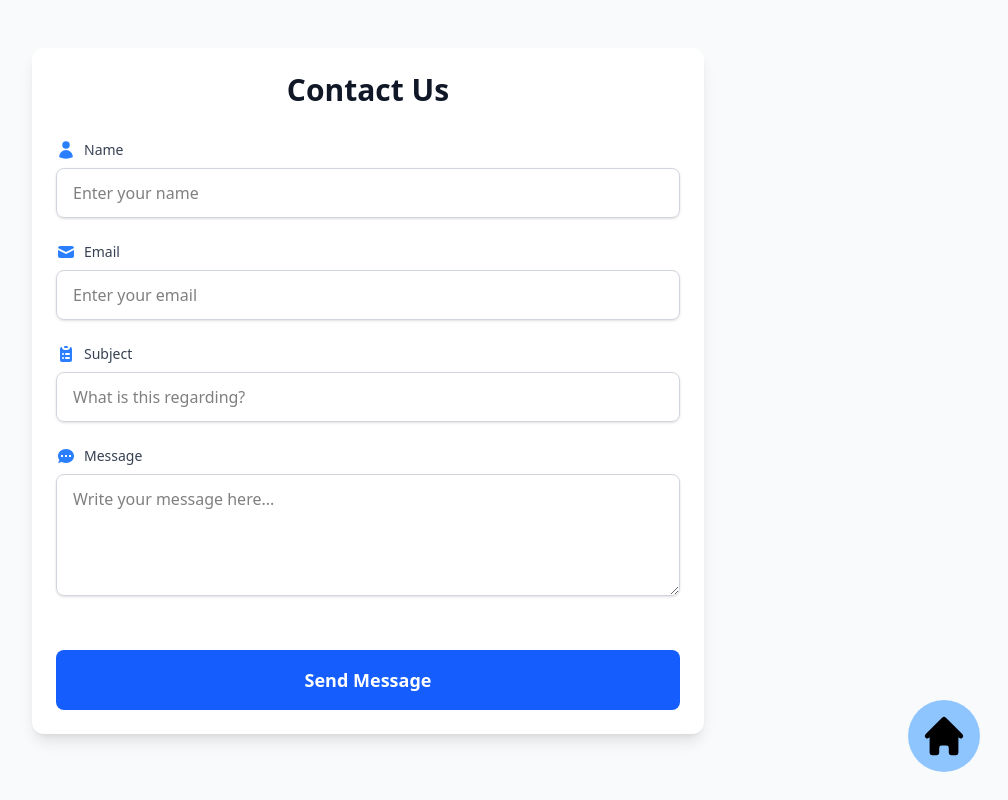
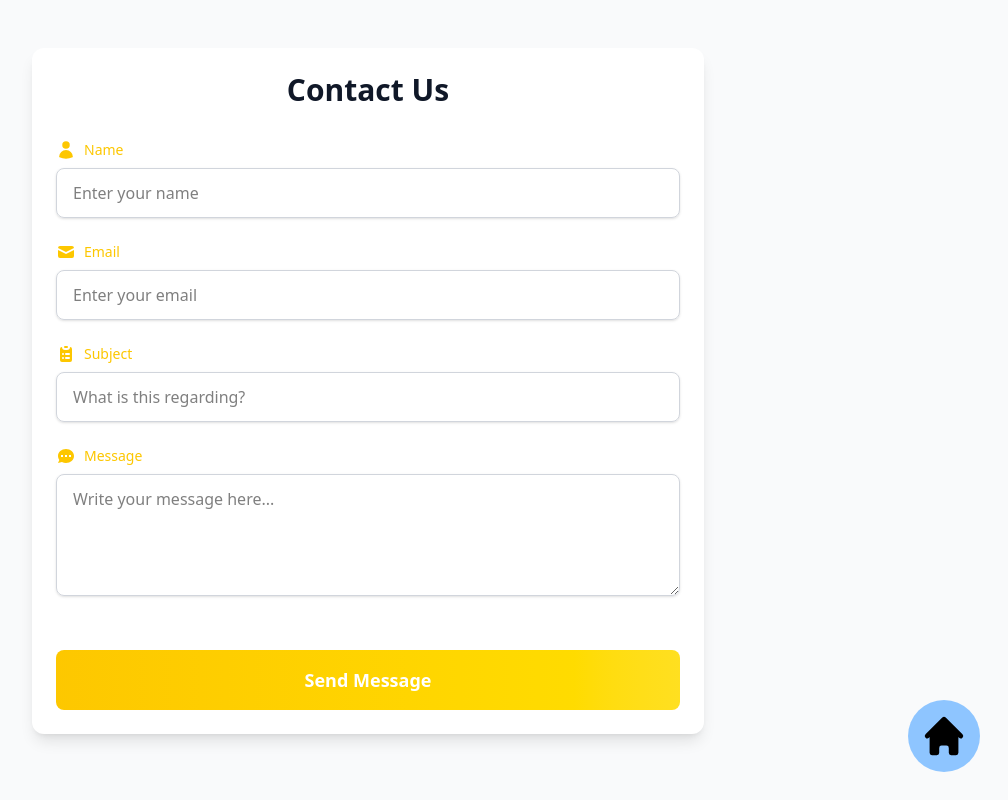
Before and after one commit to M3hTi/sample-amazon-react, a React (Vite) app: page /contactus in a window 1280 px wide. Shown: the whole page, without its empty margins (272-1280 px from the left). Built offline with nearby package versions, Linux system fonts and the light colour scheme; no server answers; what ldrs would draw is missing.

Commit message:
🎨 Updates form styling
Changes label text and button background colors to yellow. Removes explicit icon color classes. Adds cursor pointer to the button.

```diff
--- a/src/ui/Form.jsx
+++ b/src/ui/Form.jsx
@@ -80,9 +80,9 @@ function Form({ type }) {
           <div className="space-y-2">
             <label
               htmlFor="name"
-              className="flex items-center text-sm font-medium text-gray-700"
+              className="flex items-center text-sm font-medium text-yellow-400"
             >
-              <HiUser className="mr-2 h-5 w-5 text-blue-500" />
+              <HiUser className="mr-2 h-5 w-5" />
               Name
             </label>
             <input
@@ -102,9 +102,9 @@ function Form({ type }) {
           <div className="space-y-2">
             <label
               htmlFor="email"
-              className="flex items-center text-sm font-medium text-gray-700"
+              className="flex items-center text-sm font-medium text-yellow-400"
             >
-              <HiMail className="mr-2 h-5 w-5 text-blue-500" />
+              <HiMail className="mr-2 h-5 w-5 " />
               Email
             </label>
             <input
@@ -128,9 +128,9 @@ function Form({ type }) {
           <div className="space-y-2">
             <label
               htmlFor="subject"
-              className="flex items-center text-sm font-medium text-gray-700"
+              className="flex items-center text-sm font-medium text-yellow-400"
             >
-              <HiClipboardList className="mr-2 h-5 w-5 text-blue-500" />
+              <HiClipboardList className="mr-2 h-5 w-5 " />
               Subject
             </label>
             <input
@@ -154,9 +154,9 @@ function Form({ type }) {
           <div className="space-y-2">
             <label
               htmlFor="message"
-              className="flex items-center text-sm font-medium text-gray-700"
+              className="flex items-center text-sm font-medium text-yellow-400"
             >
-              <HiChat className="mr-2 h-5 w-5 text-blue-500" />
+              <HiChat className="mr-2 h-5 w-5 " />
               Message
             </label>
             <textarea
@@ -182,7 +182,7 @@ function Form({ type }) {
           <Button
             type="submit"
             disabled={sendingForm}
-            className="w-full rounded-lg bg-blue-600 py-4 text-lg font-semibold text-white transition duration-150 hover:bg-blue-700 disabled:cursor-not-allowed disabled:bg-slate-500"
+            className="w-full cursor-pointer rounded-lg bg-gradient-to-r from-yellow-400 to-yellow-300 py-4 text-lg font-semibold text-white transition duration-150 hover:bg-blue-700 disabled:cursor-not-allowed disabled:bg-slate-500"
           >
             {sendingForm ? "Submitting Your form..." : "Send Message"}
           </Button>
@@ -205,7 +205,7 @@ function Form({ type }) {
               htmlFor="email"
               className="flex items-center text-sm font-medium text-gray-700"
             >
-              <HiMail className="mr-2 h-5 w-5 text-blue-500" />
+              <HiMail className="mr-2 h-5 w-5 " />
               Email
             </label>
             <input
@@ -229,7 +229,7 @@ function Form({ type }) {
               htmlFor="password"
               className="flex items-center text-sm font-medium text-gray-700"
             >
-              <HiLockClosed className="mr-2 h-5 w-5 text-blue-500" />
+              <HiLockClosed className="mr-2 h-5 w-5 " />
               Password
             </label>
             <input
@@ -275,7 +275,7 @@ function Form({ type }) {
               htmlFor="name"
               className="flex items-center text-sm font-medium text-gray-700"
             >
-              <HiUser className="mr-2 h-5 w-5 text-blue-500" />
+              <HiUser className="mr-2 h-5 w-5 " />
               Full Name
             </label>
             <input
@@ -295,7 +295,7 @@ function Form({ type }) {
               htmlFor="email"
               className="flex items-center text-sm font-medium text-gray-700"
             >
-              <HiMail className="mr-2 h-5 w-5 text-blue-500" />
+              <HiMail className="mr-2 h-5 w-5 " />
               Email
             </label>
             <input
@@ -319,7 +319,7 @@ function Form({ type }) {
               htmlFor="password"
               className="flex items-center text-sm font-medium text-gray-700"
             >
-              <HiLockClosed className="mr-2 h-5 w-5 text-blue-500" />
+              <HiLockClosed className="mr-2 h-5 w-5 " />
               Password
             </label>
             <input
@@ -343,7 +343,7 @@ function Form({ type }) {
               htmlFor="confirmPassword"
               className="flex items-center text-sm font-medium text-gray-700"
             >
-              <HiLockClosed className="mr-2 h-5 w-5 text-blue-500" />
+              <HiLockClosed className="mr-2 h-5 w-5 " />
               Confirm Password
             </label>
             <input
```
